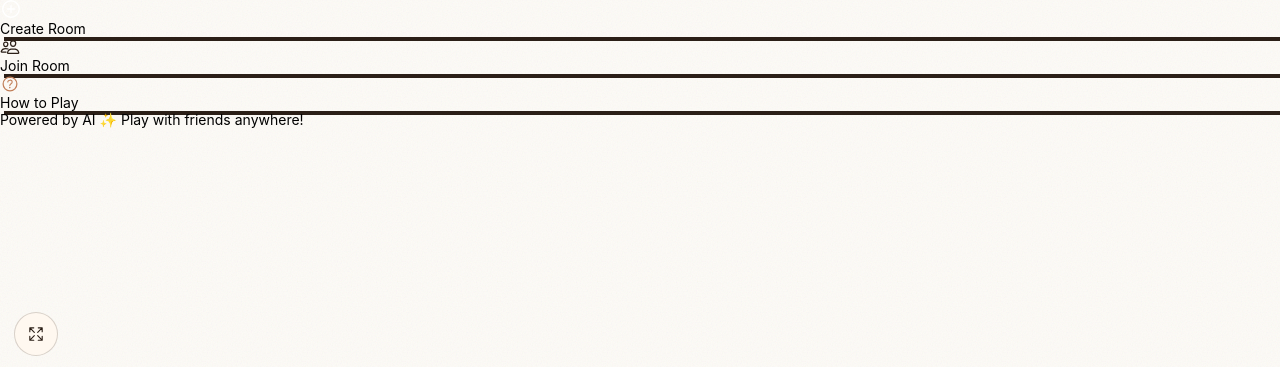
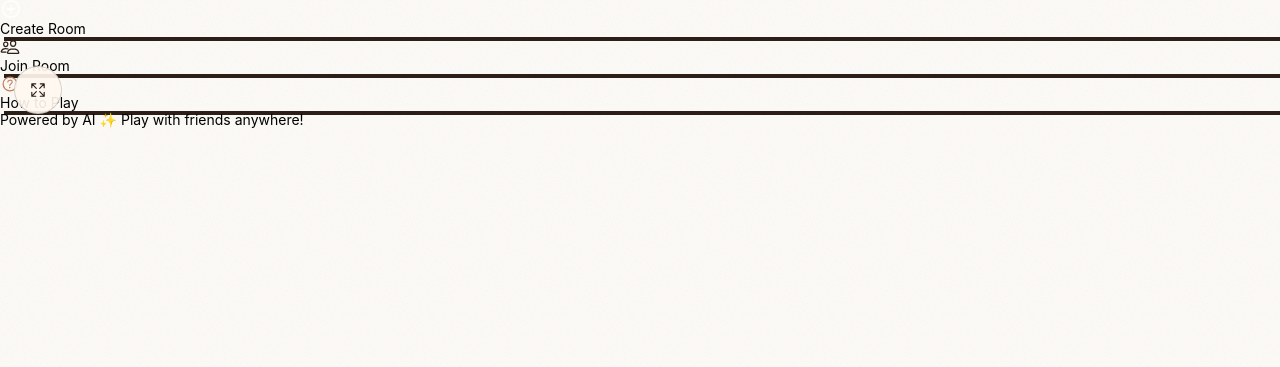
Before and after one commit to Aymen53M/ElBureauV2, a React (Vite) app: page / in a window 1280 px wide. Shown: the part 430-797 px from the top of the page. Built offline with nearby package versions, Linux system fonts and the light colour scheme; no server answers.

Commit message:
last update 12/16

```diff
--- a/app/_layout.tsx
+++ b/app/_layout.tsx
@@ -99,10 +99,16 @@ function GlobalImmersiveToggle() {
             <View
                 pointerEvents="box-none"
                 style={{
-                    position: Platform.OS === 'web' ? ('fixed' as any) : 'absolute',
-                    bottom: Platform.OS === 'web' ? ('calc(env(safe-area-inset-bottom) + 14px)' as any) : insets.bottom + 14,
-                    left: Platform.OS === 'web' ? ('calc(env(safe-area-inset-left) + 14px)' as any) : insets.left + 14,
-                    zIndex: 9999,
+                    position: 'absolute',
+                    bottom:
+                        Platform.OS === 'web'
+                            ? ('calc(var(--safe-area-bottom, env(safe-area-inset-bottom)) + 14px)' as any)
+                            : insets.bottom + 14,
+                    left:
+                        Platform.OS === 'web'
+                            ? ('calc(var(--safe-area-left, env(safe-area-inset-left)) + 14px)' as any)
+                            : insets.left + 14,
+                    zIndex: 100000,
                 }}
             >
                 <TouchableOpacity
@@ -111,8 +117,8 @@ function GlobalImmersiveToggle() {
                     style={{
                         backgroundColor: 'rgba(255, 248, 239, 0.92)',
                         borderRadius: 999,
-                        width: 44,
-                        height: 44,
+                        width: 48,
+                        height: 48,
                         borderWidth: 1,
                         borderColor: 'rgba(43, 31, 23, 0.18)',
                         flexDirection: 'row',
--- a/app/game.tsx
+++ b/app/game.tsx
@@ -1572,14 +1572,6 @@ export default function Game() {
                                                 showCorrectAnswer={false}
                                                 hintsEnabled={gameState.settings.hintsEnabled}
                                             />
-
-                                            {!showLocalPreviewWhileQuestion && !((betsByPlayerId[activePlayer.id] ?? selectedBet) || 0) && (
-                                                <View className="items-center bg-white p-2 rounded-lg border-2 border-foreground/20 mx-auto transform -rotate-1">
-                                                    <Text className="text-foreground/60 text-sm italic text-center font-bold font-sans">
-                                                        {t('placeBetFirst') || 'Choose your bet below to confirm your answer'}
-                                                    </Text>
-                                                </View>
-                                            )}
 
                                             {!showLocalPreviewWhileQuestion && (
                                                 <>
--- a/app/index.tsx
+++ b/app/index.tsx
@@ -63,10 +63,10 @@ export default function Index() {
         <SafeAreaView className="flex-1 bg-background">
             <ScreenBackground variant="home" />
 
-            <View className={`${isRTL ? 'flex-row-reverse' : 'flex-row'} items-center justify-between px-6 ${isCompact ? 'pt-6 pb-4' : 'pt-12 pb-8'} w-full z-10`}>
+            <View className={`${isRTL ? 'flex-row-reverse' : 'flex-row'} items-center justify-between px-7 ${isCompact ? 'pt-6 pb-4' : 'pt-12 pb-8'} w-full z-10`}>
                 <LanguageSelector compact />
                 <Link href="/settings" asChild>
-                    <TouchableOpacity className="p-2 w-12 h-12 rounded-lg bg-white items-center justify-center border-2 border-foreground shadow-[2px_2px_0px_#2B1F17]">
+                    <TouchableOpacity className={`${isRTL ? 'ml-1' : 'mr-1'} p-2 w-12 h-12 rounded-lg bg-white items-center justify-center border-2 border-foreground shadow-[2px_2px_0px_#2B1F17]`}>
                         <Ionicons name="settings-outline" size={24} color="#2B1F17" />
                     </TouchableOpacity>
                 </Link>
```
